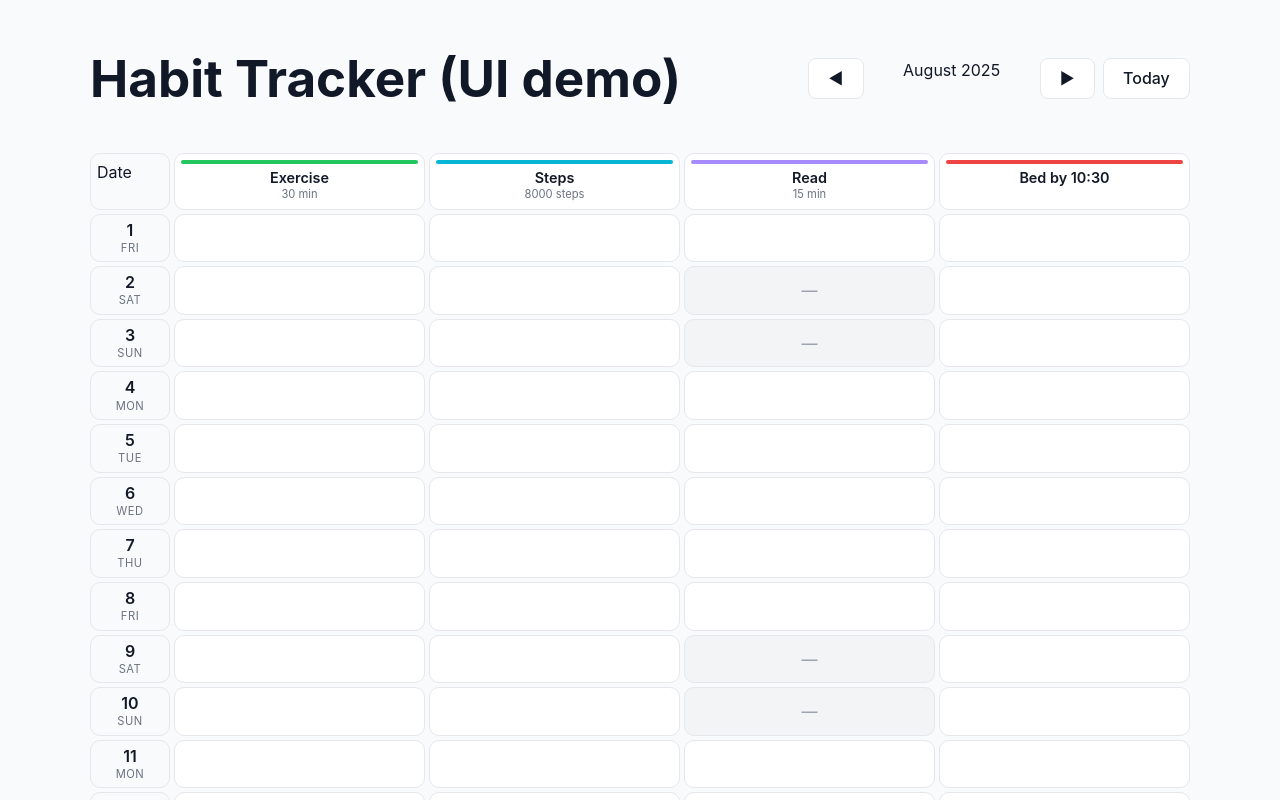
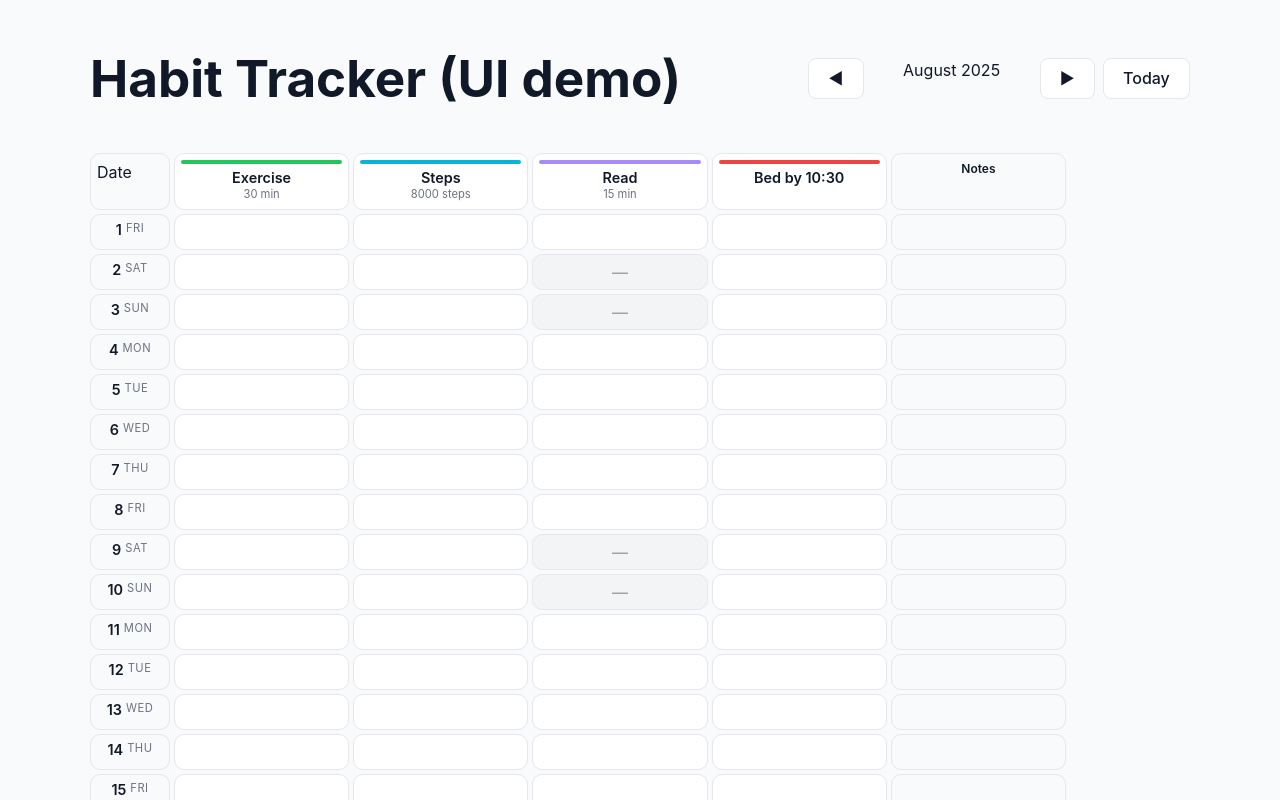
Before and after one commit to thanson00/HabitTracker, a React (Vite) app: page / in a window 1280 px wide. Shown: the top 800 px of the page. Built offline with nearby package versions, Linux system fonts and the light colour scheme.

Commit message:
feat: add notes column and put date/weekday on single line

```diff
--- a/src/App.jsx
+++ b/src/App.jsx
@@ -84,6 +84,7 @@ export default function App() {
         checks={checks}
         onToggle={onToggle}
         onOpenDay={setOpenDay}
+        notes={notes}
         weekStart="monday"
       />
 
--- a/src/components/MonthGrid.jsx
+++ b/src/components/MonthGrid.jsx
@@ -8,6 +8,7 @@ export default function MonthGrid({
   checks,
   onToggle,
   onOpenDay,
+  notes = {},
   weekStart = "monday",
 }) {
   const days = getMonthDays(year, monthIndex);
@@ -35,6 +36,7 @@ export default function MonthGrid({
             {g.value && <div className="goal-sub">{g.value}{g.unit ? ` ${g.unit}` : ""}</div>}
           </div>
         ))}
+        <div className="cell notes-col head">Notes</div>
       </div>
 
       {orderedDays.map((date) => {
@@ -71,6 +73,14 @@ export default function MonthGrid({
                 </button>
               );
             })}
+
+            <div className="cell notes-col">
+              {notes[ymd] && (
+                <div className="note-preview" title={notes[ymd]}>
+                  {notes[ymd].length > 20 ? `${notes[ymd].substring(0, 20)}...` : notes[ymd]}
+                </div>
+              )}
+            </div>
           </div>
         );
       })}
--- a/src/index.css
+++ b/src/index.css
@@ -72,7 +72,7 @@ button:focus-visible {
 }
 .header, .row {
   display:grid;
-  grid-template-columns: 80px repeat(auto-fit, minmax(80px,1fr));
+  grid-template-columns: 80px repeat(auto-fit, minmax(80px,1fr)) 120px;
   gap:4px;
 }
 .cell {
@@ -82,6 +82,16 @@ button:focus-visible {
   padding: 6px;
 }
 .date-col { background:var(--bg); }
+.notes-col {
+  background:var(--bg);
+  font-size: 0.75rem;
+  color: var(--text-muted);
+}
+.notes-col.head {
+  text-align: center;
+  font-weight: 600;
+  color: var(--text);
+}
 .goal-head { text-align:center; }
 .goal-chip { width:100%; height:4px; border-radius:3px; margin-bottom:6px; }
 .goal-title { font-weight:600; font-size:0.9rem; line-height:1.1; color:var(--text); }
@@ -113,21 +123,29 @@ button:focus-visible {
 
 .date-info {
   display: flex;
-  flex-direction: column;
+  flex-direction: row;
   align-items: center;
-  gap: 2px;
+  justify-content: center;
+  gap: 4px;
   font-size: 0.85rem;
   line-height: 1.2;
 }
 .date-num {
   font-weight: 600;
-  font-size: 1rem;
+  font-size: 0.9rem;
 }
 .date-wd {
   font-size: 0.7rem;
   color: var(--text-muted);
   text-transform: uppercase;
   letter-spacing: 0.5px;
+}
+
+.note-preview {
+  overflow: hidden;
+  text-overflow: ellipsis;
+  white-space: nowrap;
+  cursor: pointer;
 }
 
 /* DayDrawer */
```
